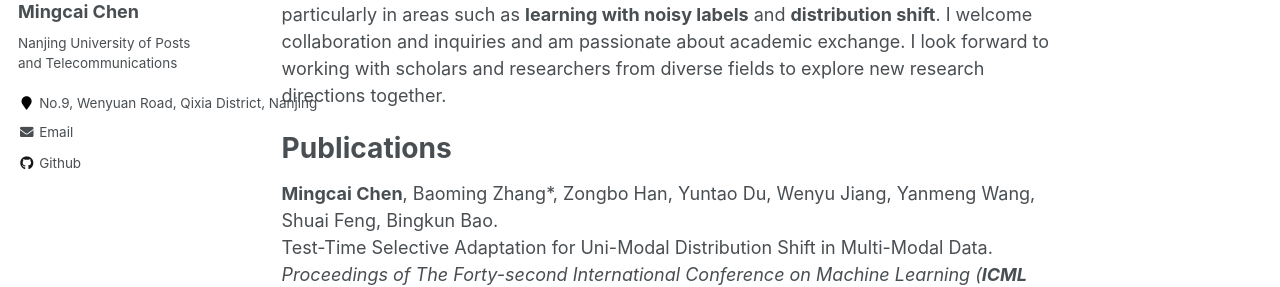
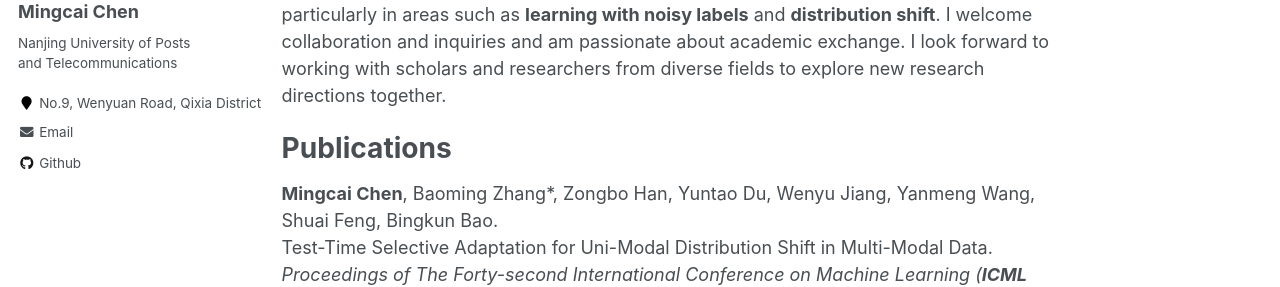
Before and after one commit to chenmc1996/chenmc1996.github.io, a Jekyll site: the page built from _pages/about.md, in a window 1280 px wide. Shown: the part 291-578 px from the top of the page. Built offline with Jekyll 4.4.1, drawn with Linux system fonts in a browser that asks for light colours.

Commit message:
Update _config.yml

```diff
--- a/_config.yml
+++ b/_config.yml
@@ -83,7 +83,7 @@ author:
   name             : "Mingcai Chen"
   avatar           : "profile.jpg"
   bio              : "Nanjing University of Posts and Telecommunications"
-  location         : "No.9, Wenyuan Road, Qixia District, Nanjing"
+  location         : "No.9, Wenyuan Road, Qixia District"
   employer         :
   pubmed           : # "https://www.ncbi.nlm.nih.gov/pubmed/?term=john+snow"
   googlescholar    : # "http://yourfullgooglescholarurl.com"
```
